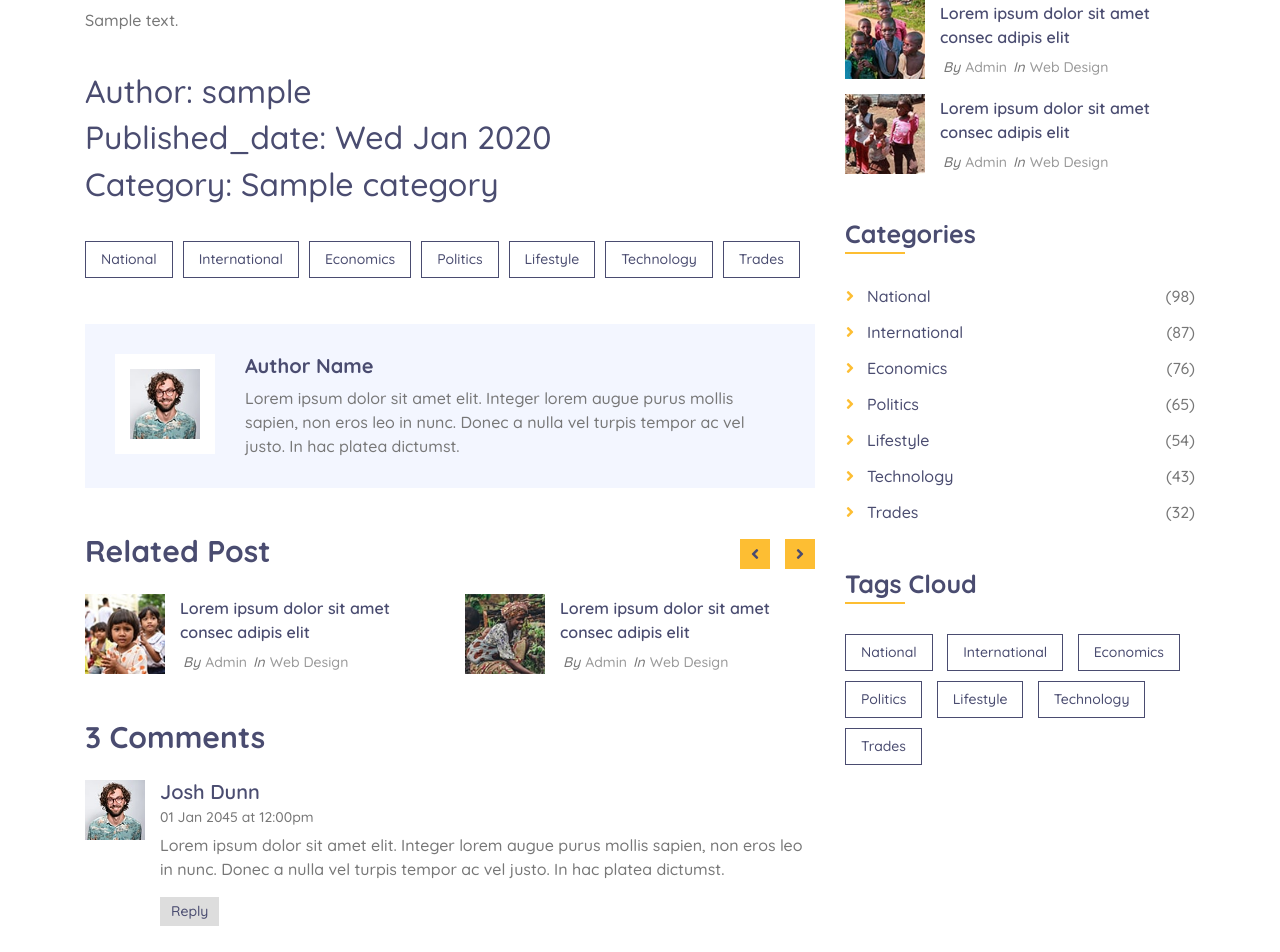
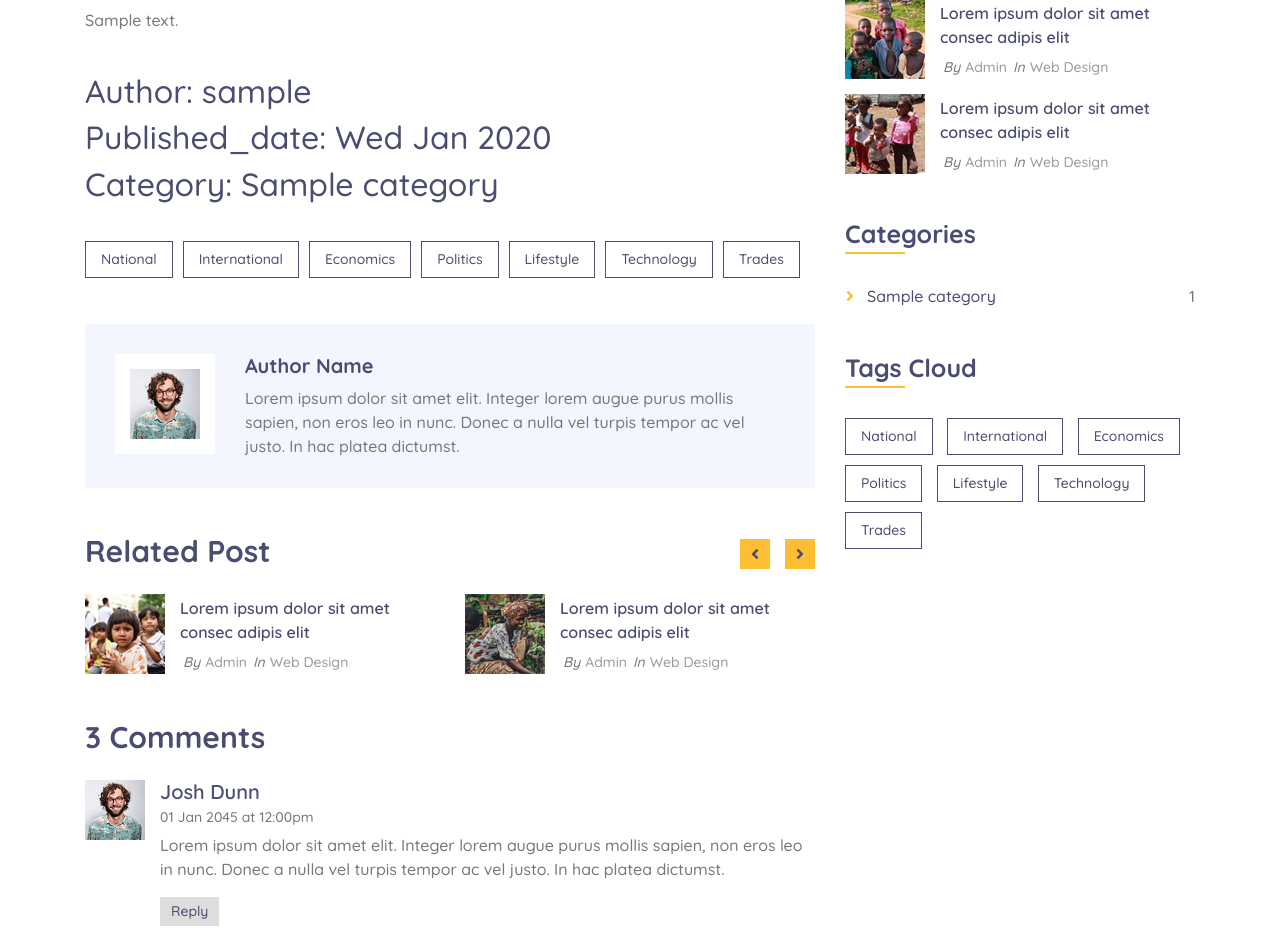
Before and after one commit to mamad-azimi-jozani/charity_django_blog, a Django app: page /blog/detail/1 in a window 1280 px wide. Shown: the part 1126-2078 px from the top of the page. Run offline with Django 3.2, Linux system fonts and the light colour scheme; tables that the repository leaves empty hold one stand-in row (values such as "Sample post"); grey boxes marked "Sample" are stand-in pictures; some libraries are stand-ins or nearby versions.

Commit message:
wrote each post how many category have and use it custom template tag and import it in detail.html

```diff
--- a/templates/blog/detail.html
+++ b/templates/blog/detail.html
@@ -442,14 +442,11 @@
                             <div class="sidebar-widget">
                                 <h2 class="widget-title">Categories</h2>
                                 <div class="category-widget">
+                                    {% post_category as categories %}
                                     <ul>
-                                        <li><a href="">National</a><span>(98)</span></li>
-                                        <li><a href="">International</a><span>(87)</span></li>
-                                        <li><a href="">Economics</a><span>(76)</span></li>
-                                        <li><a href="">Politics</a><span>(65)</span></li>
-                                        <li><a href="">Lifestyle</a><span>(54)</span></li>
-                                        <li><a href="">Technology</a><span>(43)</span></li>
-                                        <li><a href="">Trades</a><span>(32)</span></li>
+                                        {% for cat,count in categories.items %}
+                                        <li><a href="">{{ cat }}</a><span>{{ count }}</span></li>
+                                        {% endfor %}
                                     </ul>
                                 </div>
                             </div>
```
